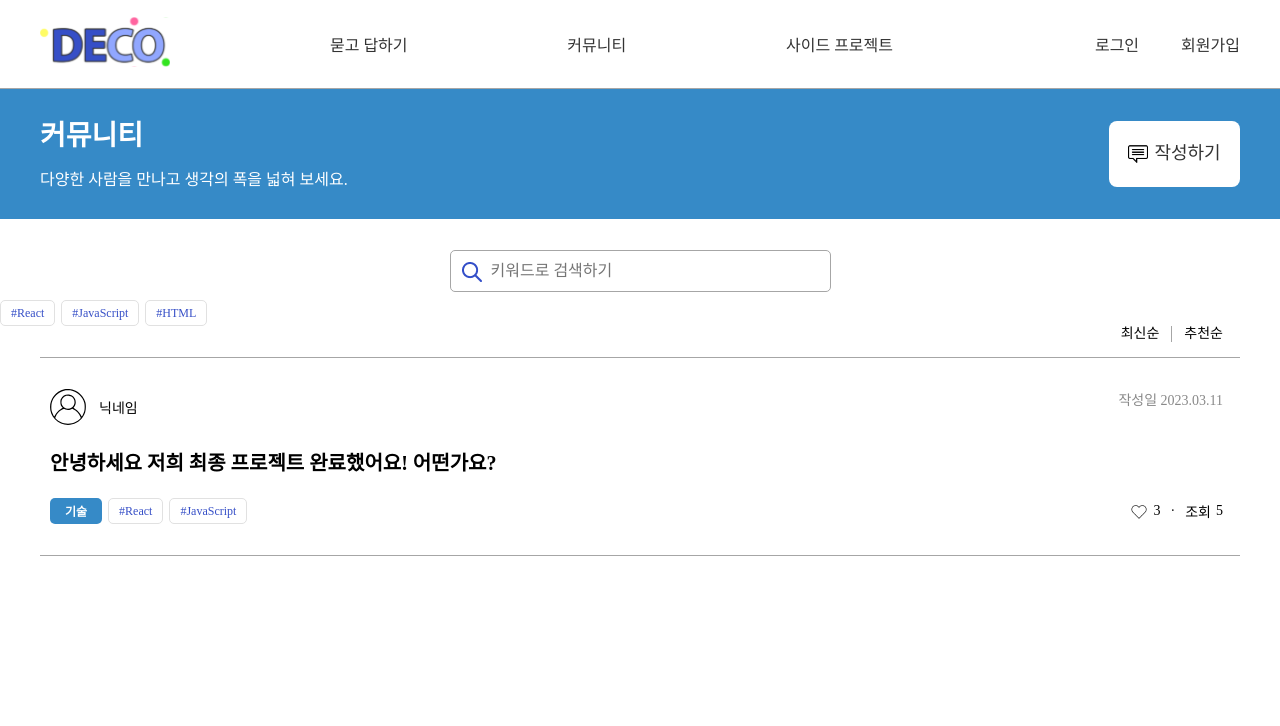
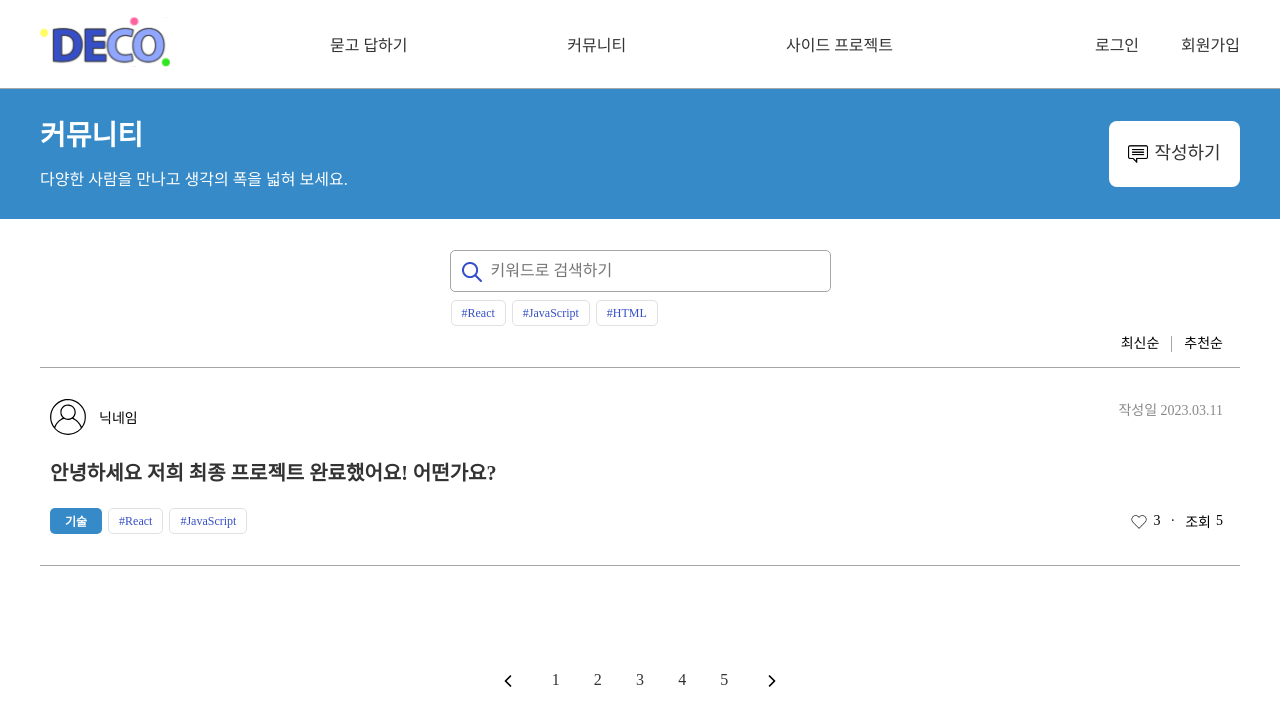
Before and after one commit to Likelion-lucky7/DECO, a React (Vite) app in the folder deco/: page /community in a window 1280 px wide. Shown: the top 726 px of the page. Built offline with nearby package versions, Linux system fonts and the light colour scheme.

Commit message:
[Feat] Pagination html/css [Add] Article Link 추가 #25

```diff
--- a/deco/src/components/Common/Article/Article.jsx
+++ b/deco/src/components/Common/Article/Article.jsx
@@ -4,6 +4,7 @@ import Hashtag from "../Hashtag/Hashtag";
 import QuestionCategory from "@/components/QuestionPage/QuestionCategory";
 import { ReactComponent as Profile } from "@/assets/profile.svg";
 import { ReactComponent as LoveIcon } from "@/assets/loveIcon.svg";
+import { Link } from "react-router-dom";
 
 const Article = ({ title = "" }) => {
   return (
@@ -15,7 +16,9 @@ const Article = ({ title = "" }) => {
         </div>
         <div className={styles.date}>작성일 2023.03.11</div>
       </div>
-      <h2>{title}</h2>
+      <h2>
+        <Link to="">{title}</Link>
+      </h2>
       <div className={styles.hashAndAdditionalInfo}>
         <div className={styles.hash}>
           <QuestionCategory categoryName="기술" />
--- /dev/null
+++ b/deco/src/components/Common/Pagination/Pagination.jsx
@@ -0,0 +1,25 @@
+import React from "react";
+import { Link } from "react-router-dom";
+import styles from "./Pagination.module.css";
+import { ReactComponent as LeftPage } from "@/assets/leftPage.svg";
+import { ReactComponent as RightPage } from "@/assets/rightPage.svg";
+
+const Pagination = () => {
+  return (
+    <div className={styles.container}>
+      <Link to="">
+        <LeftPage />
+      </Link>
+      <Link to="">1</Link>
+      <Link to="">2</Link>
+      <Link to="">3</Link>
+      <Link to="">4</Link>
+      <Link to="">5</Link>
+      <Link to="">
+        <RightPage />
+      </Link>
+    </div>
+  );
+};
+
+export default Pagination;
--- /dev/null
+++ b/deco/src/components/Common/Pagination/Pagination.module.css
@@ -0,0 +1,6 @@
+.container {
+  width: 285px;
+  margin: 105px auto 120px auto;
+  display: flex;
+  justify-content: space-between;
+}
--- a/deco/src/components/CommunityPage/CommunityList.jsx
+++ b/deco/src/components/CommunityPage/CommunityList.jsx
@@ -2,6 +2,7 @@ import React from "react";
 import Article from "../Common/Article/Article";
 import BoardBanner from "../Common/BoardBanner/BoardBanner";
 import Hashtag from "../Common/Hashtag/Hashtag";
+import Pagination from "../Common/Pagination/Pagination";
 import SearchForm from "../Common/SearchForm/SearchForm";
 import Sort from "../Common/Sort/Sort";
 import styles from "./CommunityList.module.css";
@@ -23,6 +24,7 @@ const CommunityList = () => {
       </div>
       <Sort />
       <Article title="안녕하세요 저희 최종 프로젝트 완료했어요! 어떤가요?" />
+      <Pagination />
     </>
   );
 };
--- a/deco/src/components/CommunityPage/CommunityList.module.css
+++ b/deco/src/components/CommunityPage/CommunityList.module.css
@@ -1,4 +1,4 @@
-.hashTagContainer {
+.hashtagContainer {
   margin: 0 auto 10px auto;
   width: 379px;
 }
--- a/deco/src/components/QuestionPage/QuestionList.jsx
+++ b/deco/src/components/QuestionPage/QuestionList.jsx
@@ -3,6 +3,7 @@ import Article from "../Common/Article/Article";
 import BoardBanner from "../Common/BoardBanner/BoardBanner";
 import Category from "../Common/Category/Category";
 import Hashtag from "../Common/Hashtag/Hashtag";
+import Pagination from "../Common/Pagination/Pagination";
 import SearchForm from "../Common/SearchForm/SearchForm";
 import Sort from "../Common/Sort/Sort";
 import styles from "./QuestionList.module.css";
@@ -25,6 +26,7 @@ const QuestionList = () => {
       </div>
       <Sort />
       <Article title="redux와 recoil의 차이가 무엇인가요?" />
+      <Pagination />
     </>
   );
 };
--- a/deco/src/components/SideProjectPage/SideProjectList.jsx
+++ b/deco/src/components/SideProjectPage/SideProjectList.jsx
@@ -2,6 +2,7 @@ import React from "react";
 import BoardBanner from "../Common/BoardBanner/BoardBanner";
 import Category from "../Common/Category/Category";
 import Hashtag from "../Common/Hashtag/Hashtag";
+import Pagination from "../Common/Pagination/Pagination";
 import SearchForm from "../Common/SearchForm/SearchForm";
 import Sort from "../Common/Sort/Sort";
 import SideProjectCard from "./SideProjectCard";
@@ -29,6 +30,7 @@ const SideProjectList = () => {
         <SideProjectCard />
         <SideProjectCard />
       </div>
+      <Pagination />
     </>
   );
 };
```
Also changed, not shown: deco/src/assets/leftPage.svg (added), deco/src/assets/rightPage.svg (added).
